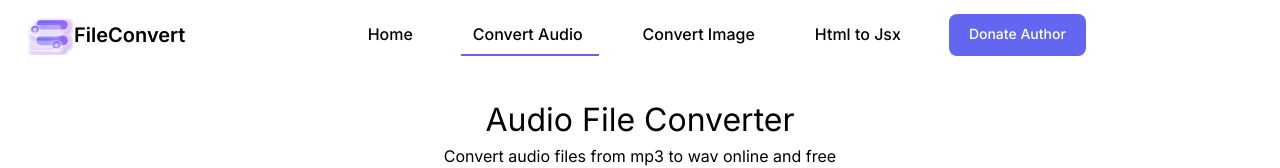
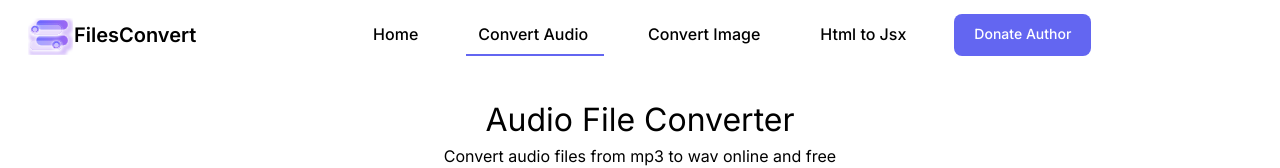
Before and after one commit to DuyetQB/FileConverter, a Next.js app: page /convert-audio in a window 1280 px wide. Shown: the top 168 px of the page. Built offline with nearby package versions, Linux system fonts and the light colour scheme.

Commit message:
update message update

```diff
--- a/src/app/components/Header/index.tsx
+++ b/src/app/components/Header/index.tsx
@@ -49,7 +49,7 @@ export default function Header() {
                 <div className="flex flex-wrap justify-between items-center mx-auto max-w-screen-xl">
                     <Link href="/" className="flex items-center">
                         <IconLogo />
-                        <span className="self-center text-xl font-semibold whitespace-nowrap dark:text-white">FileConvert</span>
+                        <span className="self-center text-xl font-semibold whitespace-nowrap dark:text-white">FilesConvert</span>
                     </Link>
                     <div className="flex items-center lg:order-2">
                         <button data-collapse-toggle="mobile-menu-2" type="button"
@@ -75,7 +75,6 @@ export default function Header() {
                             ))}
 
                             <a href="#" className="text-white bg-primary dark:text-white focus:ring-4 focus:ring-gray-300 font-medium rounded-lg text-sm px-4 lg:px-5 py-2 lg:py-2.5 mr-2 dark:hover:bg-grey focus:outline-none dark:focus:ring-gray-800">Donate Author</a>
-
                         </ul>
                     </div>
                 </div>
--- a/src/app/components/forms/UploadFileAudio.tsx
+++ b/src/app/components/forms/UploadFileAudio.tsx
@@ -107,7 +107,7 @@ const UploadFileAudio: React.FC = () => {
                         <Option value="m4a">M4A</Option>
                         <Option value="aac">AAC</Option>
                     </Select>
-                    <h3 className="text-black dark:text-white zIndex-2">To</h3>
+                    <h3 className="text-black zIndex-2">To</h3>
                     <Select defaultValue="wav" style={{ width: 120  }} onChange={handleFormatToChange}>
                         <Option value="mp3">MP3</Option>
                         <Option value="wav">WAV</Option>
--- a/src/app/components/forms/UploadFileImage.tsx
+++ b/src/app/components/forms/UploadFileImage.tsx
@@ -39,7 +39,7 @@ const UploadFileImage: React.FC = () => {
         onChange(info) {
             const { status } = info.file;
             if (status !== 'uploading') {
-                console.log(info.file, info.fileList);
+                message.info(`${info.file.name} file uploading...`);
             }
 
             if (status === 'done') {
@@ -108,7 +108,7 @@ const UploadFileImage: React.FC = () => {
                         <Option value="heic">HEIC</Option>
                         <Option value="tif">TIF</Option>
                     </Select>
-                    <h3 className='text-black dark:text-white zIndex-2'>To</h3>
+                    <h3 className='text-black zIndex-2'>To</h3>
                     <Select defaultValue="webp" style={{ width: 120 }} onChange={handleFormatToChange}>
                         <Option value="jpeg">JPEG</Option>
                         <Option value="png">PNG</Option>
--- a/src/app/convert-audio/page.tsx
+++ b/src/app/convert-audio/page.tsx
@@ -18,7 +18,7 @@ export const metadata: Metadata = {
     openGraph: {
       type: "website",
       url: "/convert-audio",
-      title: "FileConvert",
+      title: "Convert audio file",
       description: "FileConvert help you convert many files type. Supper fast and save your time",
       siteName: "Audio Convert",
       images: [{
--- a/src/app/convert-image/page.tsx
+++ b/src/app/convert-image/page.tsx
@@ -19,7 +19,7 @@ export const metadata: Metadata = {
     openGraph: {
       type: "website",
       url: "/convert-image",
-      title: "FileConvert",
+      title: "Convert image types",
       description: "Convert jpg to webp,convert jpg to avif,convert jpg to png. Supper fast and save your time",
       siteName: "Image Convert Type",
       images: [{
--- a/src/app/html-to-jsx/page.tsx
+++ b/src/app/html-to-jsx/page.tsx
@@ -15,11 +15,11 @@ export const metadata: Metadata = {
     },
 
     bookmarks:'/html-to-jsx',
-    category:"Convert image file",
+    category:"Convert html to jsx",
     openGraph: {
       type: "website",
       url: "/html-to-jsx",
-      title: "FileConvert",
+      title: "Convert html to jsx",
       description: "Convert html to jsx. Supper fast and save your time",
       siteName: "Html convert to jsx",
       images: [{
```
